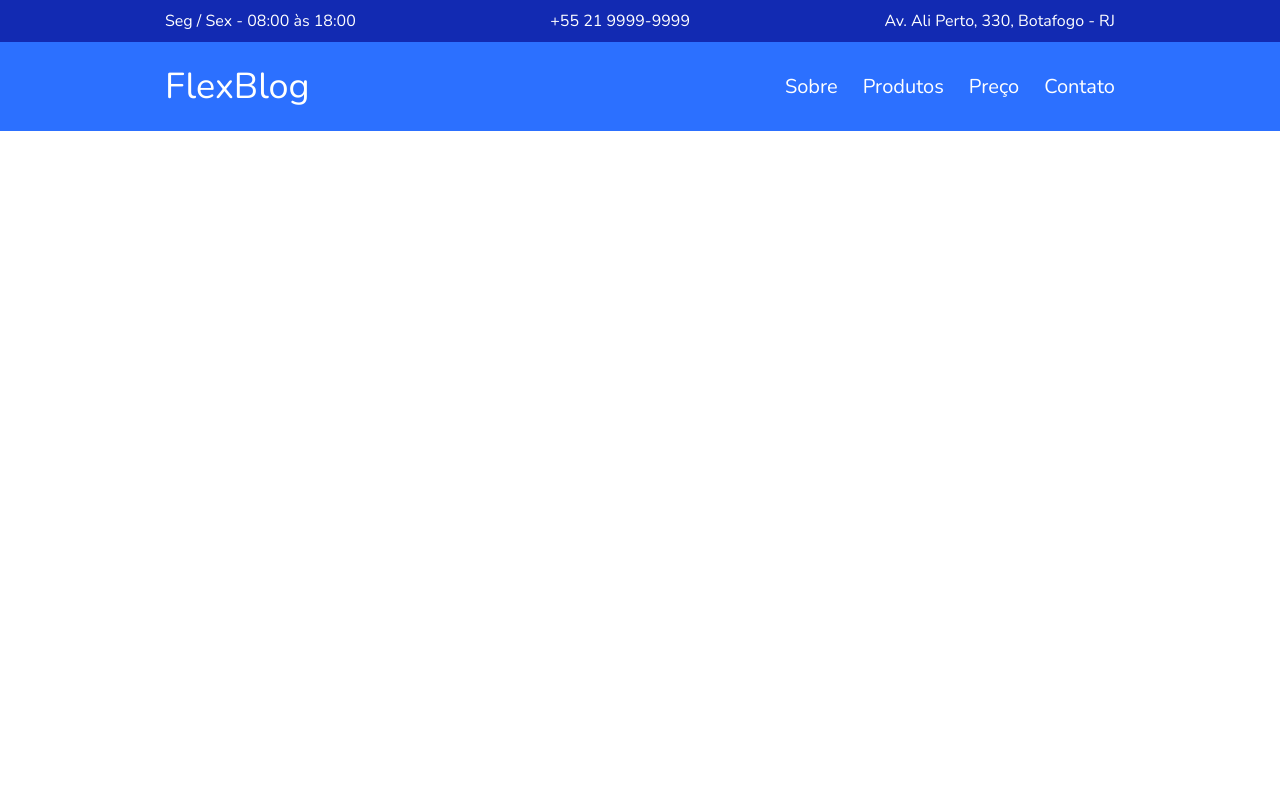
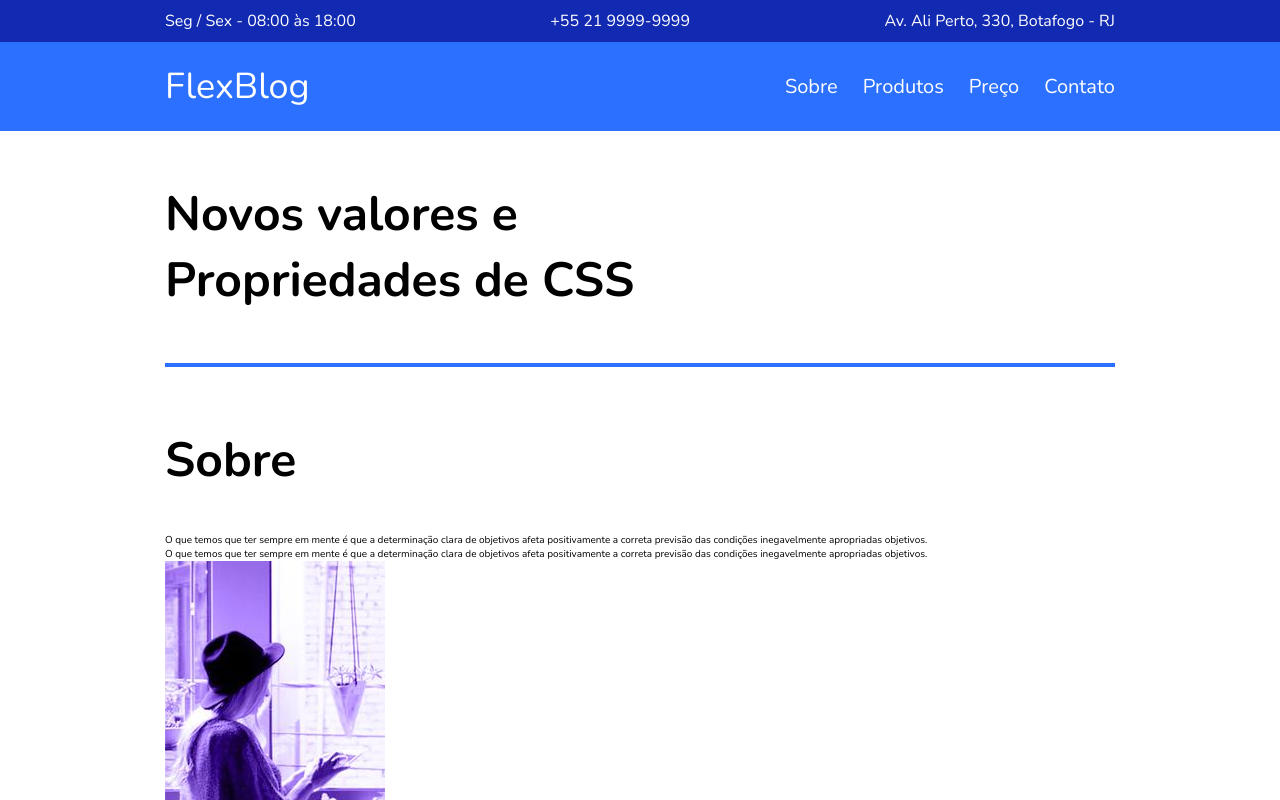
Before and after one commit to thiagorodriguezdev/FlexBlog, a plain HTML site: page index.html in a window 1280 px wide. Shown: the top 800 px of the page. Drawn offline with nearby package versions, Linux system fonts and the light colour scheme.

Commit message:
update style.css and index.html

```diff
--- a/css/style.css
+++ b/css/style.css
@@ -60,3 +60,28 @@ html {
   font-size: 2rem;
   color: #fff;
 }
+
+.introducao {
+  max-width: 95rem;
+  margin: 0 auto;
+
+  font-size: 4.8rem;
+  padding: 5rem 0;
+}
+
+.section-1 {
+  max-width: 95rem;
+  margin: 0 auto;
+
+  padding: 60px 0;
+  border-top: 4px solid #2C70FF;
+}
+
+.section-1 .sobre-titulo {
+  font-size: 4.8rem;
+  padding-bottom: 4rem;
+}
+
+.section-1 .sobre-info {
+  display: flex;
+}
--- a/index.html
+++ b/index.html
@@ -44,11 +44,25 @@
     </div>
   </header>
 
-  <main class="main-bg">
+  <h1 class="introducao">Novos valores e <br>
+    Propriedades de CSS</h1>
+
     <section class="section-1">
+      <div class="sobre-info">
+        <div>
+          <h2 class="sobre-titulo" id="sobre">Sobre</h2>
+          <p>O que temos que ter sempre em mente é que a determinação clara de objetivos afeta positivamente a correta previsão das condições inegavelmente apropriadas objetivos.</p>
+          <p>O que temos que ter sempre em mente é que a determinação clara de objetivos afeta positivamente a correta previsão das condições inegavelmente apropriadas objetivos.</p>
+        </div>
+      </div>
+      <div class="sobre1">
+        <img src="./img/sobre1.jpg" alt="sobre-1">
+      </div>
+      <div class="sobre2">
+        <img src="./img/sobre2.jpg" alt="">
+      </div>
 
     </section>
-  </main>
 </body>
 
 </html>
```
